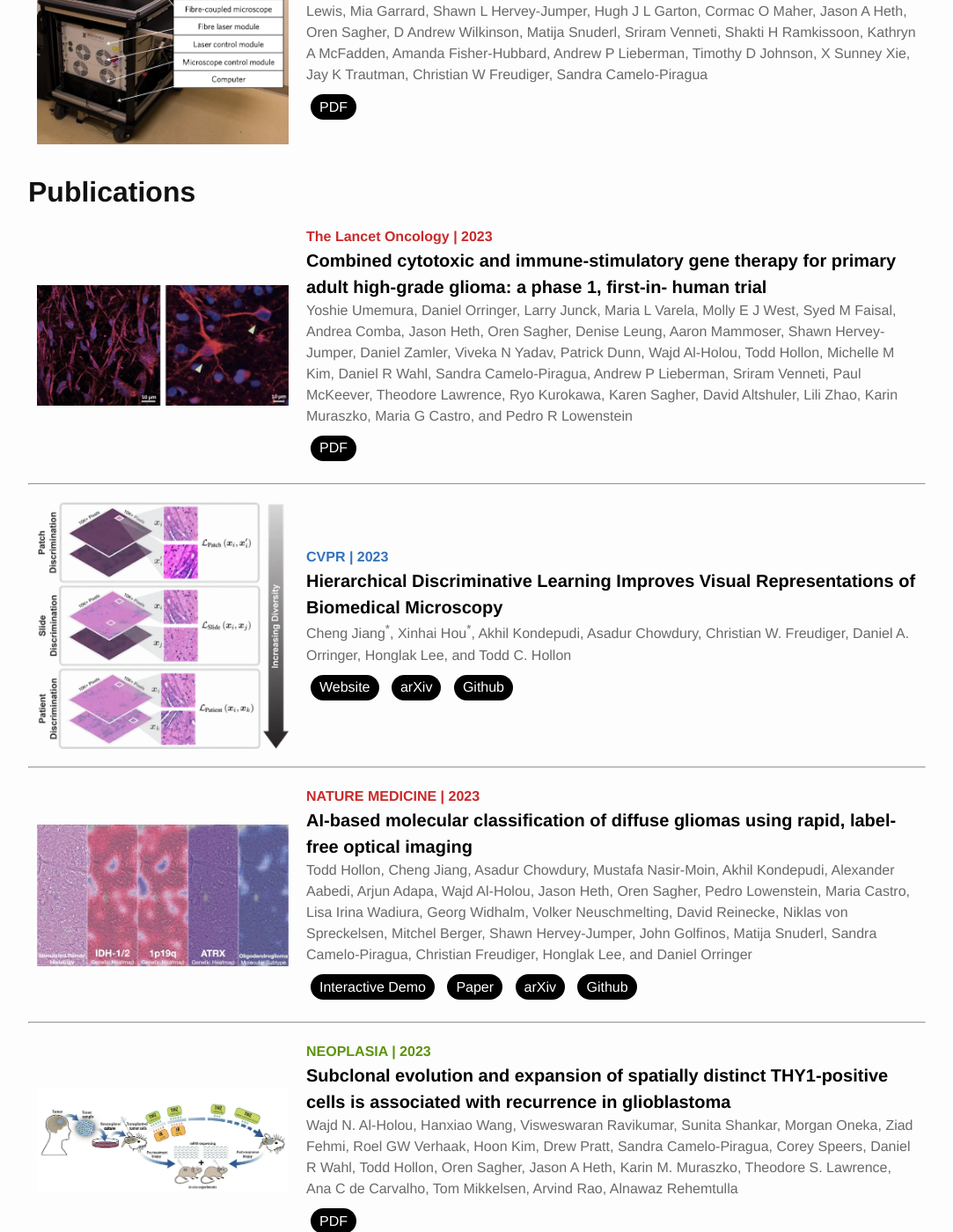
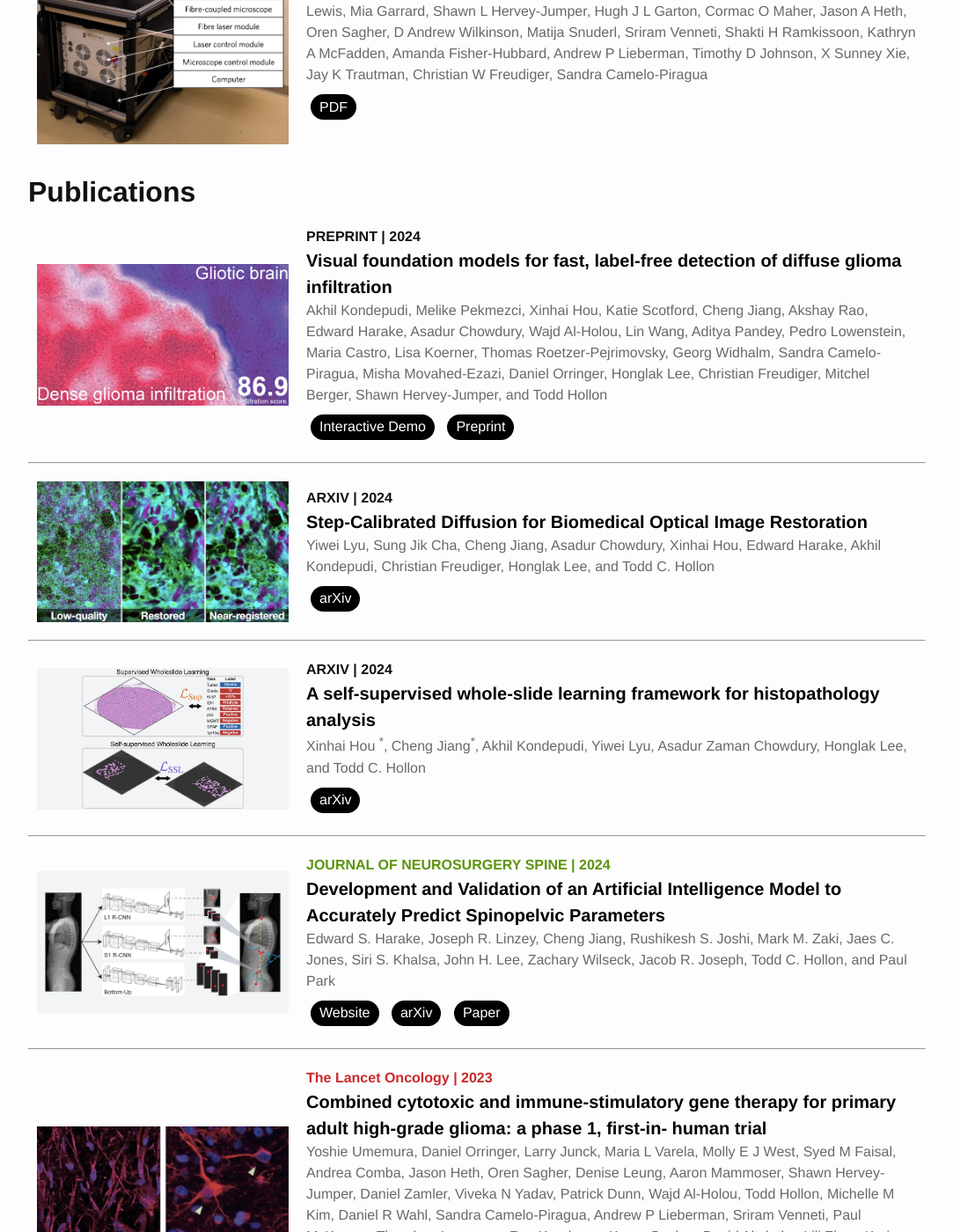
Before and after one commit to MLNeurosurg/mlneurosurg.github.io, a Jekyll site: the page built from publications/index.md, in a window 1280 px wide and 1400 px high, scrolled down 1499 px. Shown: the whole window at 88% size, without its empty margins (98-1181 px from the left). Built offline with Jekyll 4.4.1, drawn with Linux system fonts in a browser that asks for light colours.

Commit message:
added recent preprints

```diff
--- a/_data/publications.yaml
+++ b/_data/publications.yaml
@@ -1,3 +1,50 @@
+kondepudi2024visual:
+    color: 111
+    venue: PREPRINT | 2024
+    link: https://fastglioma.mlins.org/
+    title: Visual foundation models for fast, label-free detection of diffuse glioma infiltration
+    authors: Akhil Kondepudi, Melike Pekmezci, Xinhai Hou, Katie Scotford, Cheng Jiang, Akshay Rao, Edward Harake, Asadur Chowdury, Wajd Al-Holou, Lin Wang, Aditya Pandey, Pedro Lowenstein, Maria Castro, Lisa Koerner, Thomas Roetzer-Pejrimovsky, Georg Widhalm, Sandra Camelo-Piragua, Misha Movahed-Ezazi, Daniel Orringer, Honglak Lee, Christian Freudiger, Mitchel Berger, Shawn Hervey-Jumper, and Todd Hollon
+    im: kondepudi2024visual.webp
+    pills:
+    - title: Interactive Demo
+      link: https://fastglioma.mlins.org/
+    - title: Preprint
+      link: https://www.researchsquare.com/article/rs-4033133/v1
+lyu2024step:
+    color: 111
+    venue: ARXIV | 2024
+    link: https://arxiv.org/abs/2403.13680
+    title: Step-Calibrated Diffusion for Biomedical Optical Image Restoration
+    authors: Yiwei Lyu, Sung Jik Cha, Cheng Jiang, Asadur Chowdury, Xinhai Hou, Edward Harake, Akhil Kondepudi, Christian Freudiger, Honglak Lee, and Todd C. Hollon
+    im: lyu2024step.webp
+    pills:
+    - title: arXiv
+      link: https://arxiv.org/abs/2403.13680
+hou2024self:
+    color: 111
+    venue: ARXIV | 2024
+    link: https://arxiv.org/abs/2402.06188
+    title: A self-supervised whole-slide learning framework for histopathology analysis
+    authors: Xinhai Hou <sup>*</sup>, Cheng Jiang<sup>*</sup>, Akhil Kondepudi, Yiwei Lyu, Asadur Zaman Chowdury, Honglak Lee, and Todd C. Hollon
+    im: hou2024self.webp
+    pills:
+    - title: arXiv
+      link: https://arxiv.org/abs/2402.06188
+harake2024development:
+    color: 5c940d
+    venue: JOURNAL OF NEUROSURGERY SPINE | 2024
+    venue_link: https://thejns.org/
+    link: https://mlins.org/spinepose
+    title: Development and Validation of an Artificial Intelligence Model to Accurately Predict Spinopelvic Parameters
+    authors: Edward S. Harake, Joseph R. Linzey, Cheng Jiang, Rushikesh S. Joshi, Mark M. Zaki, Jaes C. Jones, Siri S. Khalsa, John H. Lee, Zachary Wilseck, Jacob R. Joseph, Todd C. Hollon, and Paul Park
+    im: harake2024development.webp
+    pills:
+    - title: Website
+      link: https://mlins.org/spinepose
+    - title: arXiv
+      link: https://arxiv.org/abs/2402.06185
+    - title: Paper
+      link: https://thejns.org/spine/view/journals/j-neurosurg-spine/aop/article-10.3171-2024.1.SPINE231252/article-10.3171-2024.1.SPINE231252.xml
 umemura2023combined:
     color: c92a2a
     venue: The Lancet Oncology | 2023
```
Also changed, not shown: assets/images/publications/harake2024development.webp (added), assets/images/publications/hou2024self.webp (added), assets/images/publications/kondepudi2024visual.webp (added), assets/images/publications/lyu2024step.webp (added).
